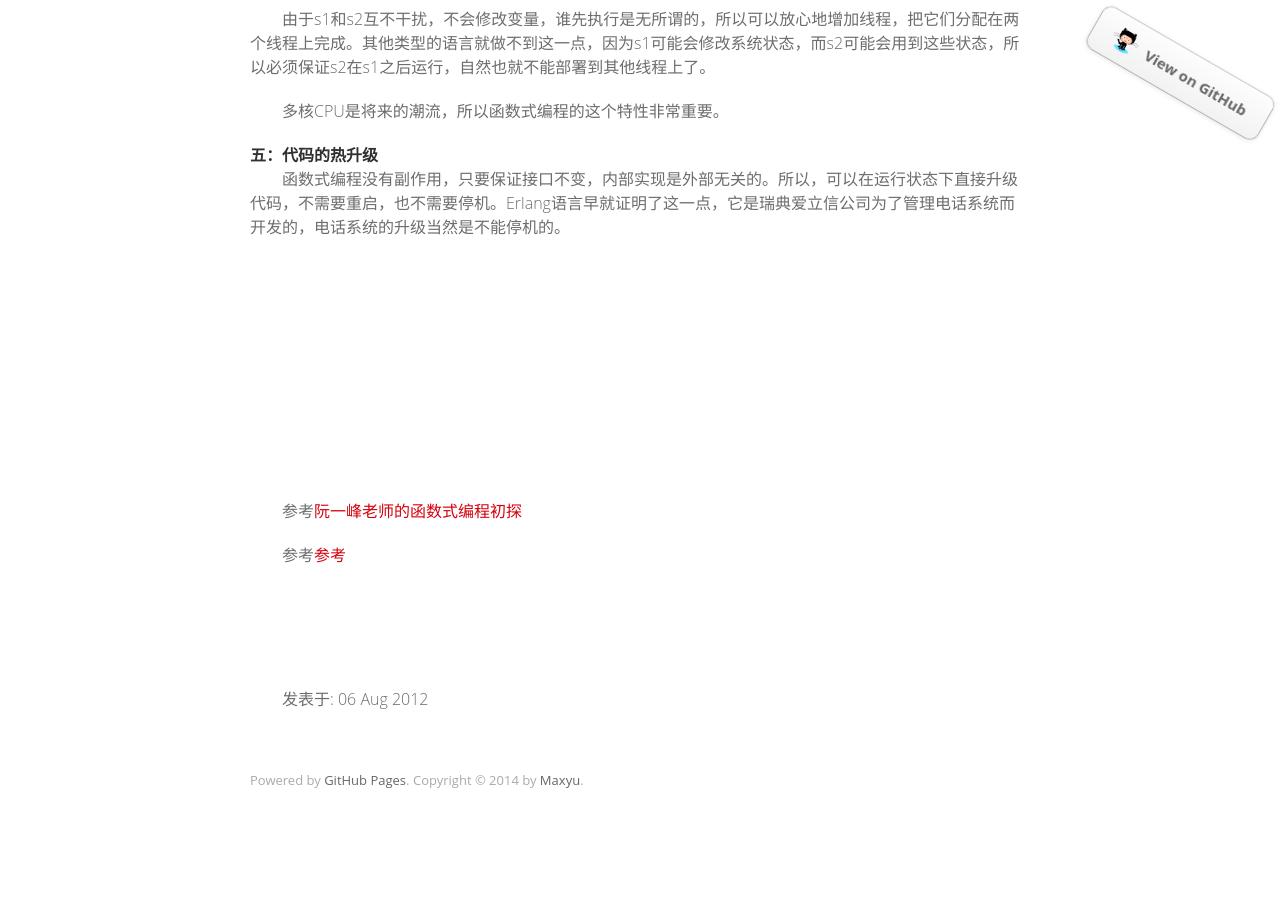
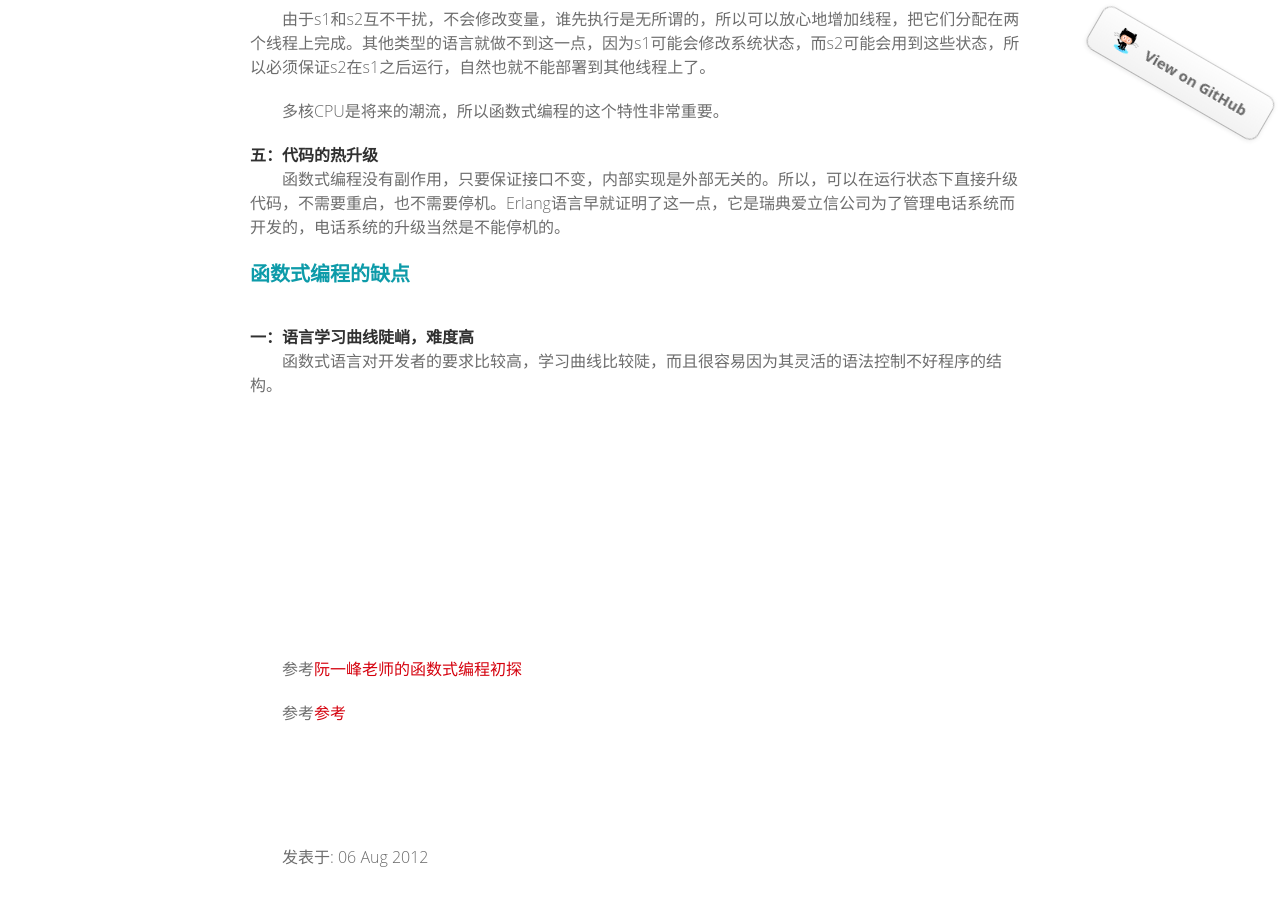
Before and after one commit to yubiaobin/yubiaobin.github.io, a Jekyll site: the page built from _posts/2012-08-06-function-language-feature.html, in a window 1280 px wide and 900 px high, scrolled down 3024 px. Built offline with Jekyll 4.4.1, drawn with Linux system fonts in a browser that asks for light colours; comment, search, counter and statistics services are not loaded; before the commit the page ends 3868 px from its top, so only the background shows below that.

Commit message:
modified the function language blog number two

```diff
--- a/_posts/2012-08-06-function-language-feature.html
+++ b/_posts/2012-08-06-function-language-feature.html
@@ -118,8 +118,8 @@ merge([1,2],[3,4]).sort().search("2");
 <p>
 	{% highlight html %}
 	var s1 = fn1();
-	var s2 = fn2();
-	var s3 = concat(s1, s2);
+var s2 = fn2();
+var s3 = concat(s1, s2);
 	{% endhighlight %}
 </p>
 <p>由于s1和s2互不干扰，不会修改变量，谁先执行是无所谓的，所以可以放心地增加线程，把它们分配在两个线程上完成。其他类型的语言就做不到这一点，因为s1可能会修改系统状态，而s2可能会用到这些状态，所以必须保证s2在s1之后运行，自然也就不能部署到其他线程上了。</p>
@@ -139,5 +139,17 @@ merge([1,2],[3,4]).sort().search("2");
 
 
 
+
+<h3>函数式编程的缺点</h3>
+<h4>一：语言学习曲线陡峭，难度高</h4>
+<p>函数式语言对开发者的要求比较高，学习曲线比较陡，而且很容易因为其灵活的语法控制不好程序的结构。</p>
+
+
+
+
+
+
+
+
 <p class="pege_tail">参考<a href="http://www.ruanyifeng.com/blog/2012/04/functional_programming.html" target="_blank">阮一峰老师的函数式编程初探</a></p>
 <p>参考<a href="http://www.php100.com/html/webkaifa/javascript/2009/0411/1698.html" target="_blank">参考</a></p>
```
Also changed, not shown: other parts of _posts/2012-08-06-function-language-feature.html (+1 -1 lines).
